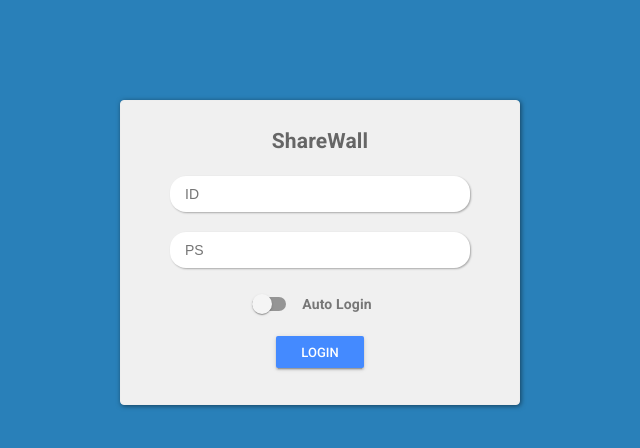
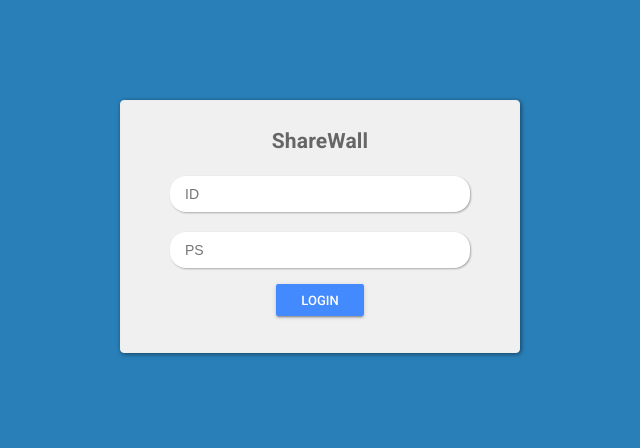
Before and after one commit to projectplaza/share-wall-front, a Vue app: page / in a window 1280 px wide. Shown: the top 448 px of the page, without its empty margins (320-960 px from the left). Built offline with nearby package versions, Linux system fonts and the light colour scheme; what vue-markdown-highlight would draw is missing.

Commit message:
ログイン状態の保持機能を削除（基本はオートログインのみ）

```diff
--- a/src/views/Login.vue
+++ b/src/views/Login.vue
@@ -9,9 +9,9 @@
       <div>
         <input class="input-text" type="password" v-model="login.password" placeholder="PS">
       </div>
-      <div>
+      <!-- <div>
         <md-switch v-model="login.autoLogin" value="1" class="auto-check">Auto Login</md-switch>
-      </div>
+      </div> -->
       <div>
         <md-button class="md-dense md-raised md-primary" @click="handleLoginClick">Login</md-button>
       </div>
@@ -38,7 +38,7 @@ const loginApp = {
     login: {
       userId: "",
       password: "",
-      autoLogin: []
+      autoLogin: ['1']
     },
     message: {
       error: ""
```
